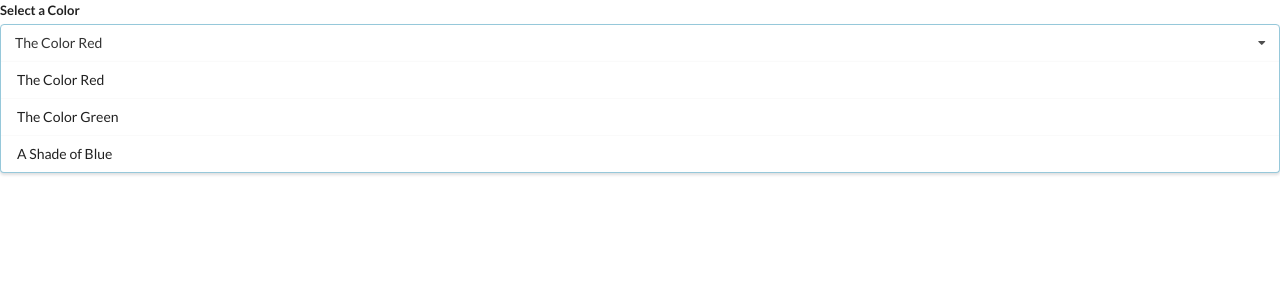
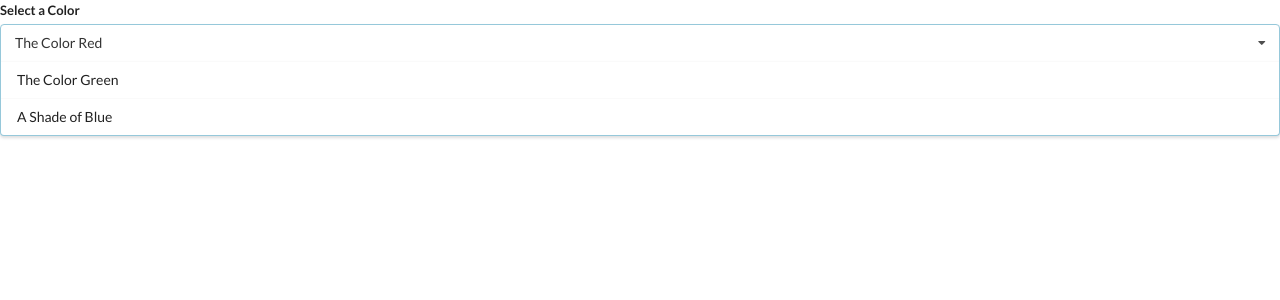
Before and after one commit to brandanpdx/react-widget, a React (Create React App) app: page / in a window 1280 px wide. Shown: the top 300 px of the page. Built offline with nearby package versions, Linux system fonts and the light colour scheme.

Commit message:
fix props in app.js

```diff
--- a/src/App.js
+++ b/src/App.js
@@ -1,51 +1,48 @@
 import React, { useState } from "react";
-import Accordion from ".//components/Accordion";
-import Search from ".//components/Search";
-import Dropdown from ".//components/Dropdown";
+import Accordion from "./components/Accordion";
+import Search from "./components/Search";
+import Dropdown from "./components/Dropdown";
 
 const items = [
   {
     title: "What is React?",
-    content: "React is a Frontend Framework!",
+    content: "React is a front end javascript framework",
   },
   {
     title: "Why use React?",
-    content: "React is cool, that's why!",
+    content: "React is a favorite JS library among engineers",
   },
   {
     title: "How do you use React?",
-    content: "You use React by using Components!",
+    content: "You use React by creating components",
   },
 ];
 
 const options = [
   {
-    label: 'The Color Red',
-    value: 'red'
+    label: "The Color Red",
+    value: "red",
   },
   {
-    label: 'The Color Green',
-    value: 'blue'
+    label: "The Color Green",
+    value: "green",
   },
   {
-    label: 'A Shade of Blue',
-    value: 'blue'
-  }
+    label: "A Shade of Blue",
+    value: "blue",
+  },
 ];
 
-
-const App = () => {
-
+export default () => {
   const [selected, setSelected] = useState(options[0]);
 
   return (
     <div>
       <Dropdown
-      selected={selected}
-      onSelectedChange={setSelected}
-      options={options} />
+        selected={selected}
+        onSelectedChange={setSelected}
+        options={options}
+      />
     </div>
   );
 };
-
-export default App;
--- a/src/components/Dropdown.js
+++ b/src/components/Dropdown.js
@@ -2,6 +2,10 @@ import React from "react";
 
 const Dropdown = ({ options, selected, onSelectedChange }) => {
   const renderedOptions = options.map((option) => {
+    if (option.value === selected.value) {
+      return null;
+    }
+
     return (
       <div
         key={option.value}
```
